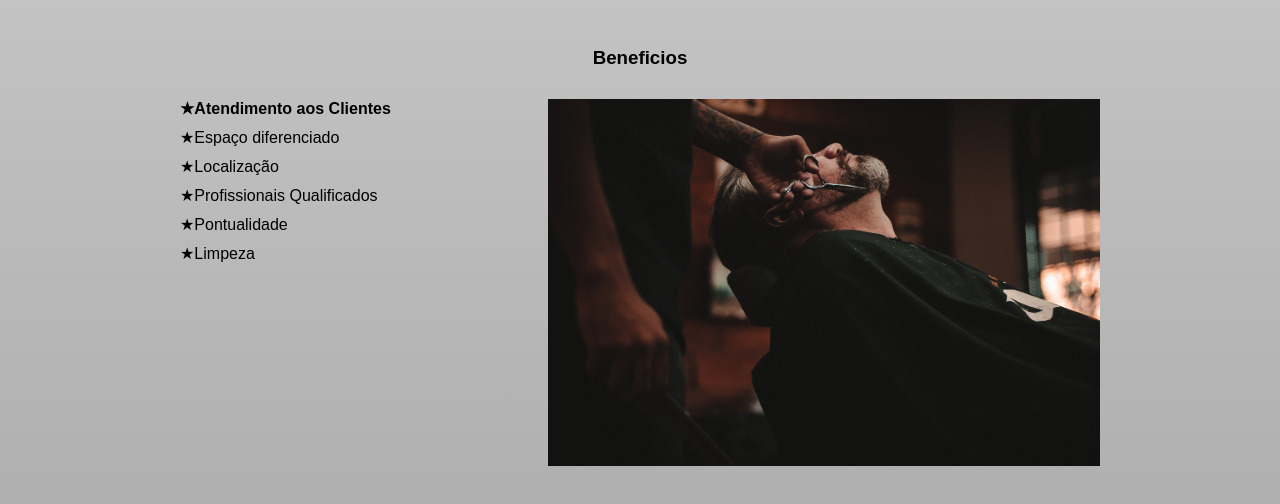
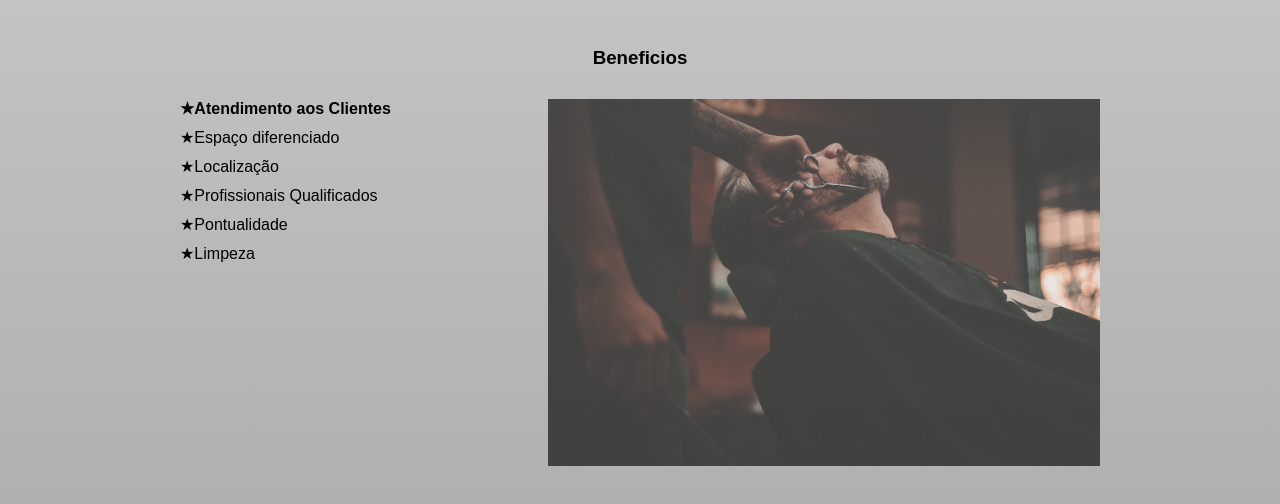
Before and after one commit to linusmanuel/barbearia-alura, a website: page index.html in a window 1280 px wide. In both pictures the pointer is over the picture 824 px from the left and 1835 px from the top of the page. Shown: the part 1553-2057 px from the top of the page. Drawn offline with Linux system fonts and the light colour scheme.

Commit message:
feat: add opacity on beneficios img

```diff
--- a/style-home.css
+++ b/style-home.css
@@ -132,7 +132,12 @@ li a:hover {
 
 .b-benefits__picture img {
   width: 100%;
+  transition: 400ms;
+}
 
+.b-benefits__picture img:hover {
+  width: 100%;
+  opacity: .7;
 }
 
 .b-video {
```
